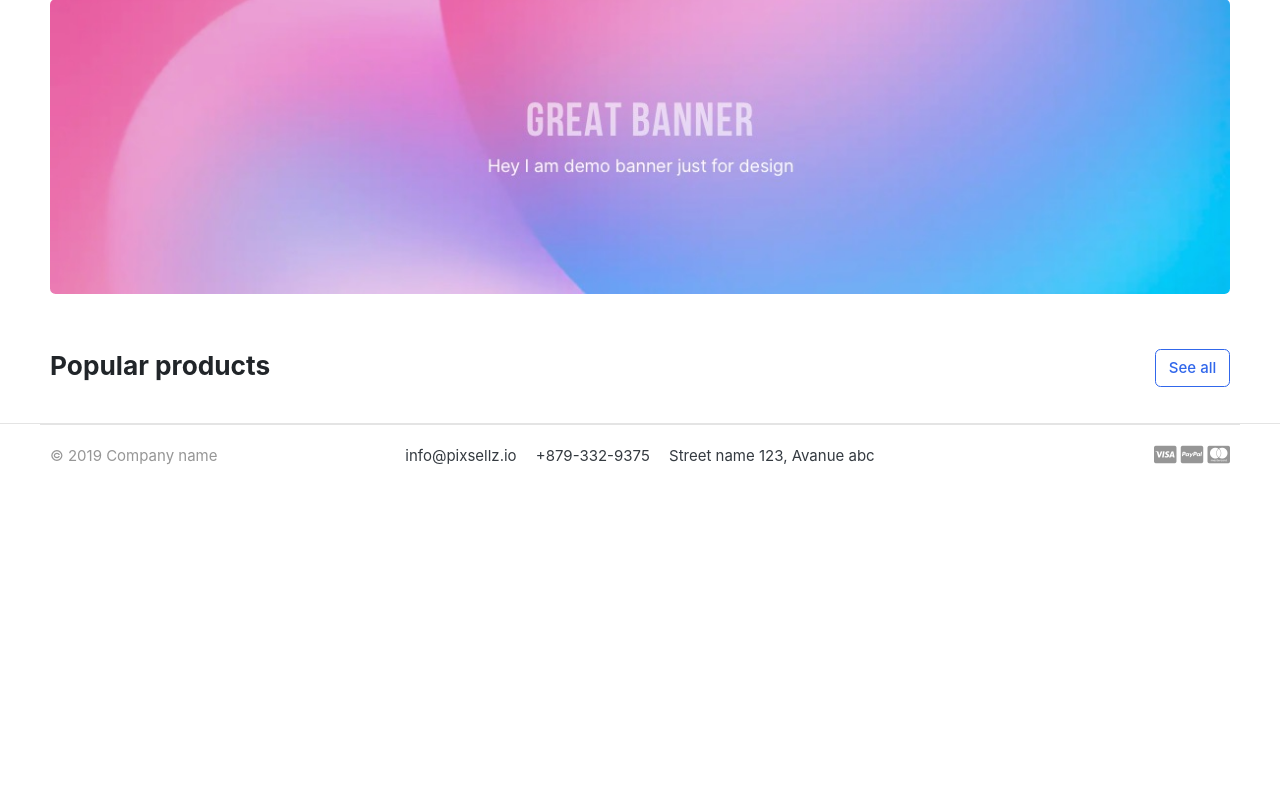
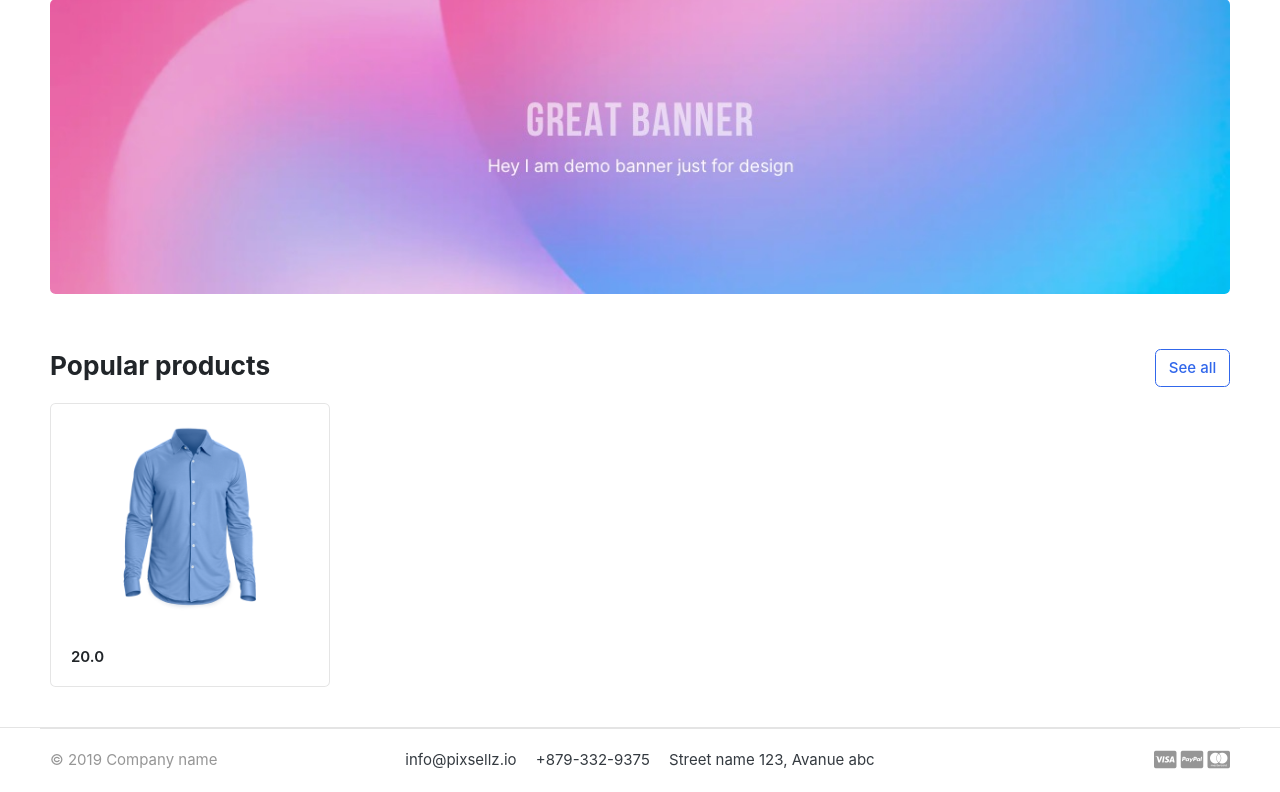
Before and after one commit to smsamrat/python_ecommerce, a Django app: page / in a window 1280 px wide. Shown: the part 161-953 px from the top of the page. Before the commit the page ends 626 px from the top, so only its background shows below. Run offline with Django 4.2, Linux system fonts and the light colour scheme; data comes from the database, SQL or seed files in the repository; both versions use the stored data as it was after the commit; some libraries are stand-ins or nearby versions; some web fonts are replaced.

Commit message:
product fetch by database

```diff
--- a/App_store/views.py
+++ b/App_store/views.py
@@ -5,4 +5,8 @@ from django.contrib import messages
 # Create your views here.
 
 def store(request):
-    return render(request,'app_store/store.html')
+    products = Product.objects.all()
+    context = {
+        'products': products
+    }
+    return render(request,'app_store/store.html',context)
--- a/templates/app_store/store.html
+++ b/templates/app_store/store.html
@@ -26,13 +26,13 @@
 
 
     <div class="row">
-        {% for product in object_list %}
+        {% for product in products %}
         <div class="col-md-3">
             <div class="card card-product-grid">
-                <a href="./product-detail.html" class="img-wrap"> <img src="{% static 'images/items/1.jpg' %}"> </a>
+                <a href="./product-detail.html" class="img-wrap"> <img src="{{product.mainimage.url}}"> </a>
                 <figcaption class="info-wrap">
-                    <a href="./product-detail.html" class="title"></a>
-                    <div class="price mt-1"></div> <!-- price-wrap.// -->
+                    <a href="./product-detail.html" class="{{product.name}}"></a>
+                    <div class="price mt-1">{{product.price}}</div> <!-- price-wrap.// -->
                 </figcaption>
             </div>
         </div> <!-- col.// -->
```
Also changed, not shown: requirements.txt (added, +8 -0 lines), db.sqlite3, media/Products/Blue-Shirt_UAfpbhy.jpg (added).
